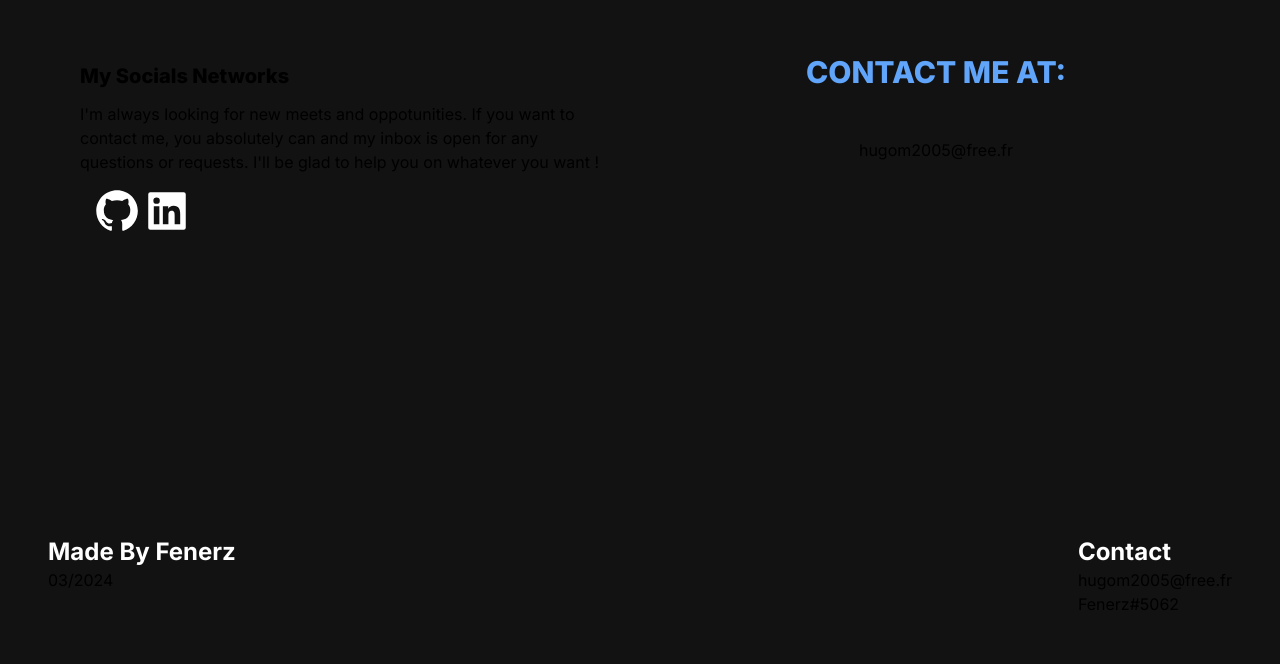
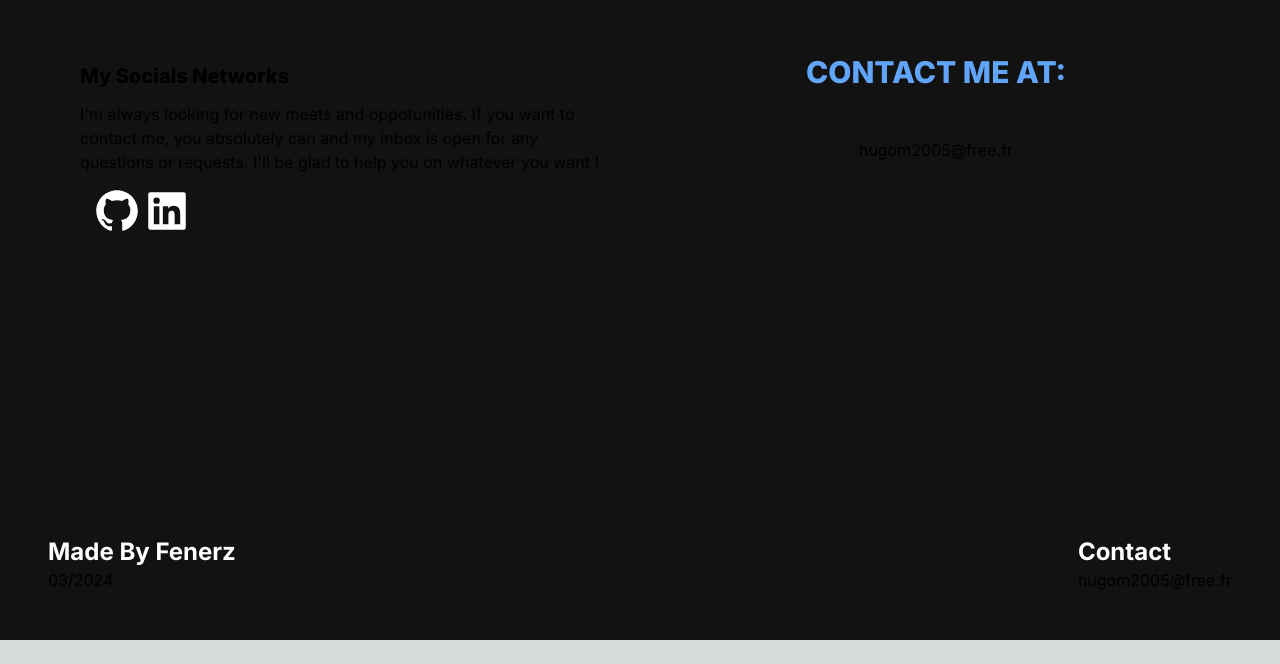
Before and after one commit to Fenerz07/CV-Nextjs, a Next.js app: page / in a window 1280 px wide. Shown: the part 1635-2299 px from the top of the page. After the commit the page ends 2275 px from the top, so only its background shows below. Built offline with nearby package versions, Linux system fonts and the light colour scheme.

Commit message:
Last Commit before deployment

```diff
--- a/app/components/Footer.jsx
+++ b/app/components/Footer.jsx
@@ -12,7 +12,6 @@ const Footer = () => {
                         <div>
                             <h1 className="text-2xl font-bold text-white">Contact</h1>
                             <p>hugom2005@free.fr</p>
-                            <p>Fenerz#5062</p>
                         </div>
                     </div>
                 </div>
```
Also changed, not shown: 1 other file (tests, documents, lock files or other folders).
